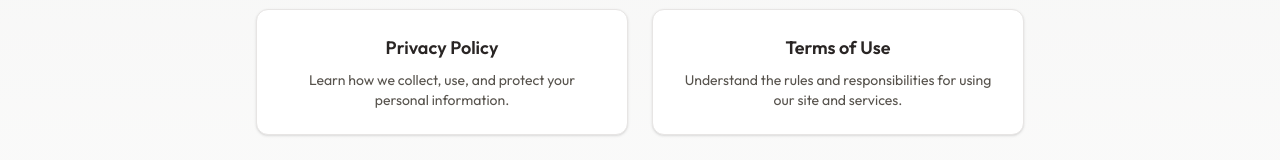
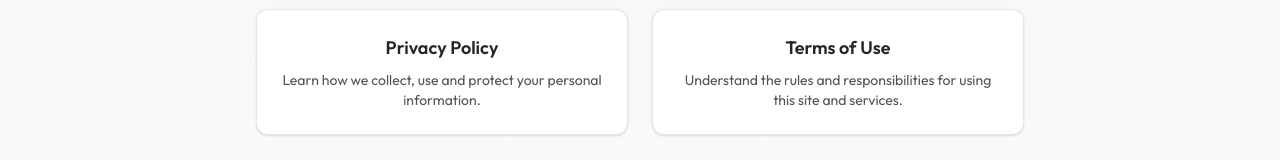
Before and after one commit to panteliskarabetsos/drzisis-portfolio, a Next.js app: page /legal in a window 1280 px wide. Shown: the part 280-440 px from the top of the page. Built offline with nearby package versions, Linux system fonts and the light colour scheme.

Commit message:
legal information added

```diff
--- a/src/app/legal/page.js
+++ b/src/app/legal/page.js
@@ -17,14 +17,14 @@ export default function LegalPage() {
           <Link href="/privacy-policy" className="block rounded-xl border border-stone-200 p-6 bg-white shadow-sm hover:shadow-md transition">
             <h2 className="text-lg font-semibold text-stone-800 mb-2">Privacy Policy</h2>
             <p className="text-sm text-stone-600">
-              Learn how we collect, use, and protect your personal information.
+              Learn how we collect, use and protect your personal information.
             </p>
           </Link>
 
           <Link href="/terms-of-use" className="block rounded-xl border border-stone-200 p-6 bg-white shadow-sm hover:shadow-md transition">
             <h2 className="text-lg font-semibold text-stone-800 mb-2">Terms of Use</h2>
             <p className="text-sm text-stone-600">
-              Understand the rules and responsibilities for using our site and services.
+              Understand the rules and responsibilities for using this site and services.
             </p>
           </Link>
         </div>
```
